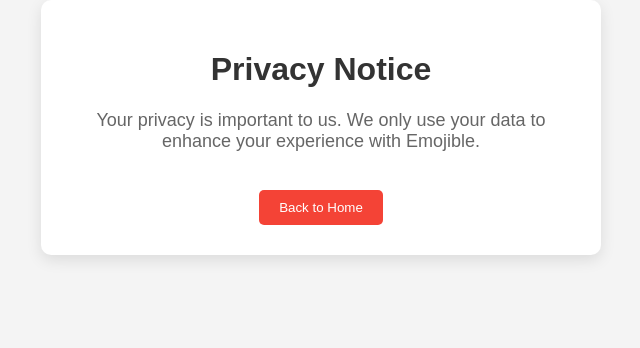
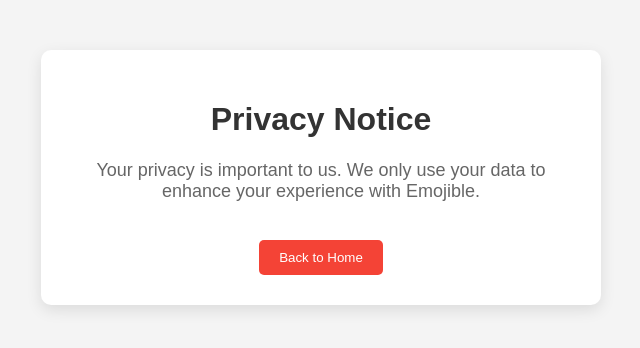
Before and after one commit to MINECRAFTBUILDHAX1/Emojible, a plain HTML site: page privacy.html in a window 1280 px wide. Shown: the whole page, without its empty margins (319-959 px from the left). Drawn offline with Linux system fonts and the light colour scheme.

Commit message:
Update privacy.html

```diff
--- a/privacy.html
+++ b/privacy.html
@@ -25,7 +25,9 @@
     box-shadow: 0 5px 15px rgba(0, 0, 0, 0.1);
     width: 80%;
     max-width: 500px;
+    margin-top: 50px;  /* Adjust this value as needed */
 }
+
 
         h1 {
             font-size: 32px;
```
Lines whose indentation alone changed are shown as unchanged.
